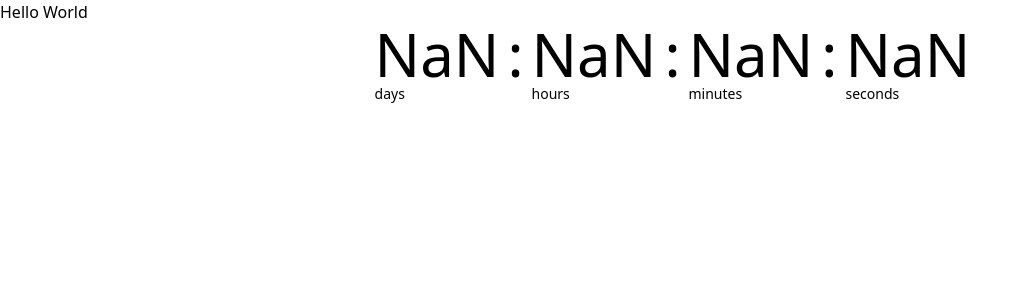
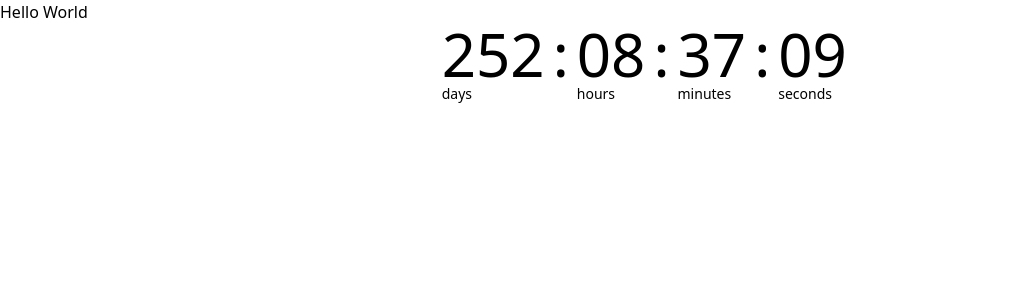
Before and after one commit to ldurniat/Countdown-Time-in-Vue, a Vue app: page / in a window 1280 px wide. Shown: the top 300 px of the page, without its empty margins (0-1027 px from the left). Built offline with nearby package versions, Linux system fonts and the light colour scheme.

Commit message:
Provide props for Counter component

```diff
--- a/src/views/Home.vue
+++ b/src/views/Home.vue
@@ -1,7 +1,14 @@
 <template>
     <div>
         <h1>Hello World</h1>
-        <Counter />
+        <Counter
+            :year="2024"
+            :month="3"
+            :date="23"
+            :hour="2"
+            :minute="33"
+            :second="34"
+            :millisecond="0" />
     </div>
 </template>
 
```
